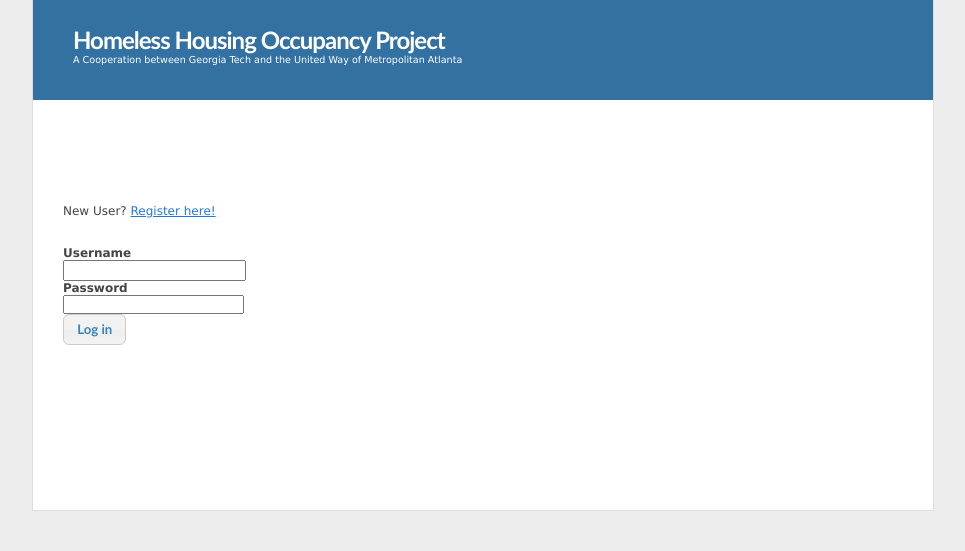
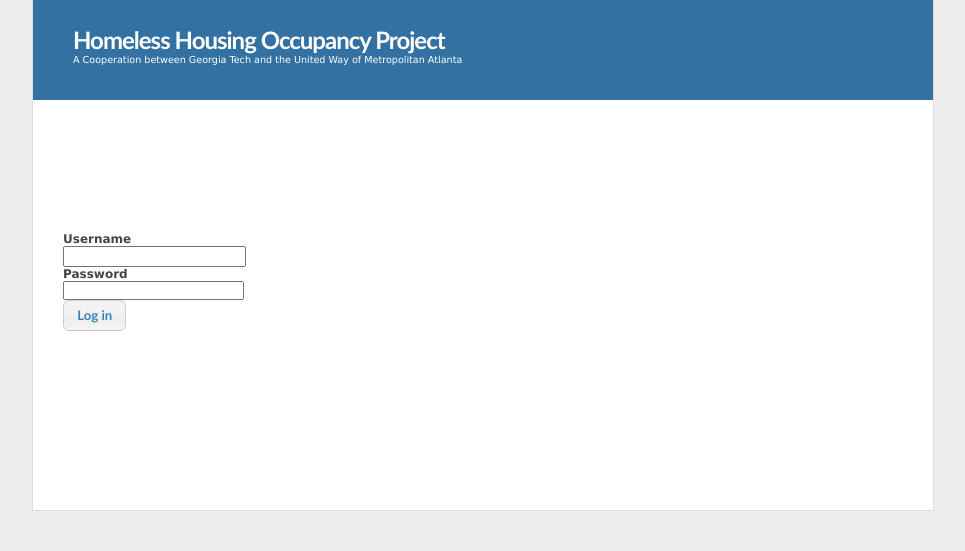
Before and after one commit to brett9897/Streets2Home, a WordPress theme: template index.php in a window 1280 px wide. Shown: the top 551 px of the page, without its empty margins (157-1122 px from the left). Run offline with PHP 8.4 and a stand-in for WordPress, Linux system fonts and the light colour scheme; the site name, menu and one post (Sample post) are stand-ins, and other content is empty.

Commit message:
Removed the register link

```diff
--- a/index.php
+++ b/index.php
@@ -31,7 +31,7 @@
 <form id="login" method="post" action="loginproc.php">
 
     <h1>Log in to <strong>Streets to Home 2.0</strong> </h1>
-    <p class="register">New User? <a href="registration.php">Register here!</a></p><br/><br/>
+    <br/><br/>
 
     <div>
     	<label for="login_username"><b>Username</b></label> <br/>
```
